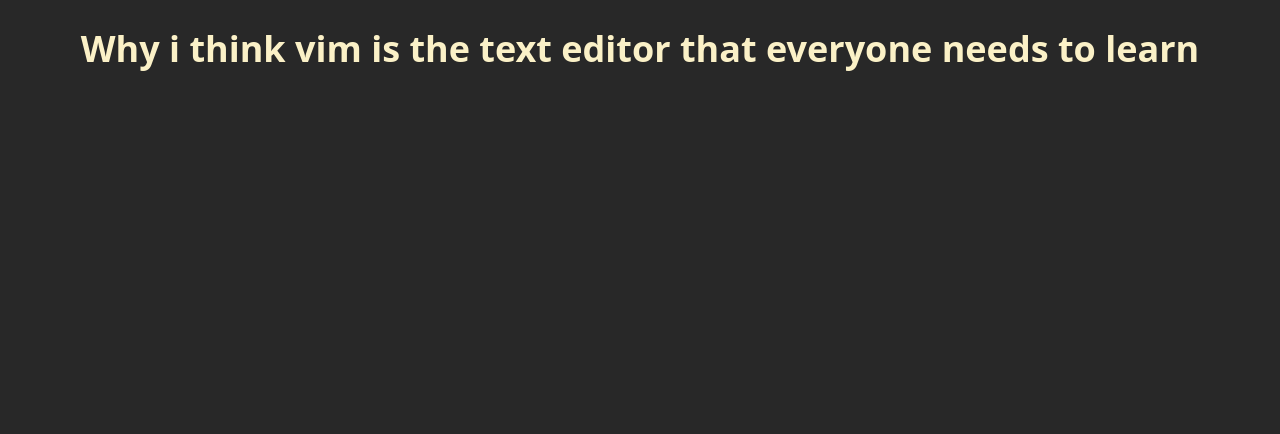
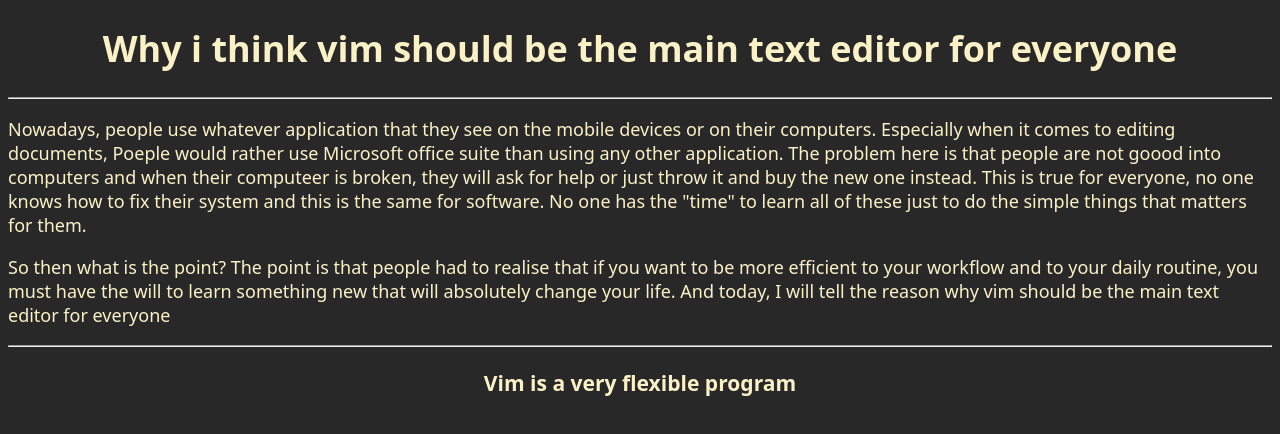
Before and after one commit to GianKarl941/Gian-Karl-s-website, a plain HTML site: page My_first_article.html in a window 1280 px wide. Drawn offline with Linux system fonts and the light colour scheme.

Commit message:
Added an article

```diff
--- a/My_first_article.html
+++ b/My_first_article.html
@@ -15,8 +15,23 @@
 </head>
 <body bgcolor="#282828" link="83a598" alink="#fb4934" vlink="83a598" style=>
     <font color="#fbf1c7" face="sans" size="4">
-        <h1 align="center">Why i think vim is the text editor that everyone
-        needs to learn</h1>
+        <h1 align="center">Why i think vim should be the main text editor for everyone</h1>
+            <hr>  <!--Break line-->
+                <p>Nowadays, people use whatever application that they see on the mobile devices
+                or on their computers. Especially when it comes to editing documents,
+                Poeple would rather use Microsoft office suite than using any other application.
+                The problem here is that people are not goood into computers and when their computeer
+                is broken, they will ask for help or just throw it and buy the new one instead.
+                This is true for everyone, no one knows how to fix their system and this is the
+                same for software. No one has the "time" to learn all of these just to do the
+                simple things that matters for them.</p>
+                <p>So then what is the point? The point is that people had to realise that if
+                you want to be more efficient to your workflow and to your daily routine, you
+                must have the will to learn something new that will absolutely change your life.
+                And today, I will tell the reason why vim should be the main text editor for
+                everyone</p>
+            <hr>  <!--Break line-->
+                <h3 align="center">Vim is a very flexible program</h3>
     </font>
 </body>
 </html>
```
Also changed, not shown: index.html (+8 -2 lines).
